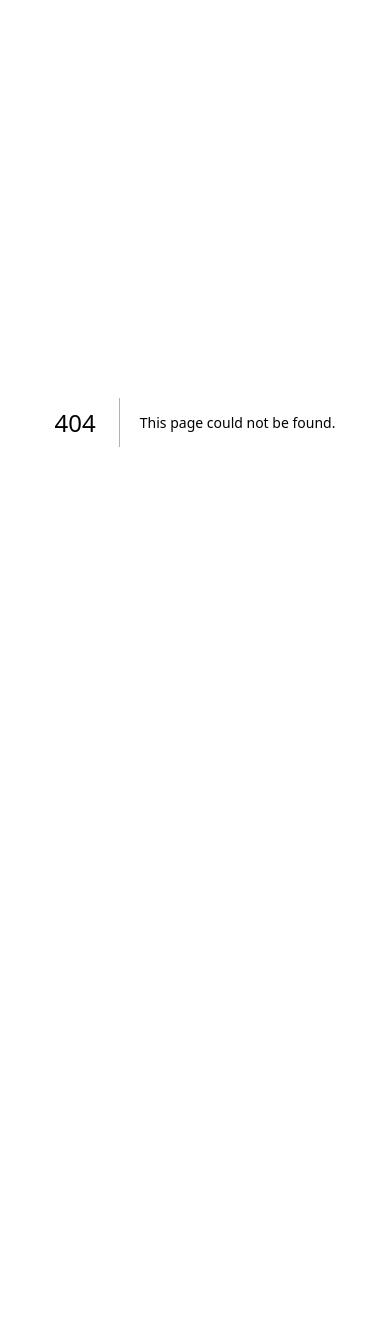
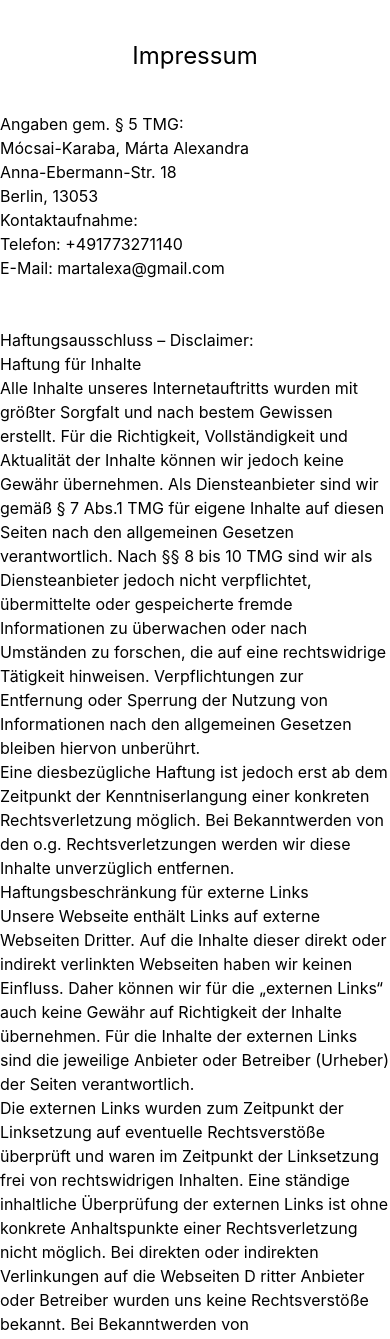
Before and after one commit to martalexaa/my-portfolio, a Next.js app: page /impressum in a window 390 px wide. Before the commit this address had no page. Shown: the top 1339 px of the page. Before the commit the page ends 844 px from the top, so only its background shows below. Built offline with nearby package versions, Linux system fonts and the light colour scheme.

Commit message:
Added impressum, impr. responsiveness

```diff
--- /dev/null
+++ b/pages/impressum.js
@@ -0,0 +1,83 @@
+// pages/impressum.js
+
+import React from 'react';
+
+const Impressum = () => {
+    return (
+        <>
+            <div>
+                <h1 className="text-center py-10 text-2xl">Impressum</h1>
+                <h2>Angaben gem. § 5 TMG:</h2>
+                <p>
+                    Mócsai-Karaba, Márta Alexandra
+                    <br />
+                    Anna-Ebermann-Str. 18
+                    <br />
+                    Berlin, 13053
+                </p>
+                <h2>Kontaktaufnahme:</h2>
+                <p>
+                    Telefon: +491773271140
+                    <br />
+                    E-Mail: martalexa@gmail.com
+                </p>
+                <br />
+                <br />
+                <h2>Haftungsausschluss – Disclaimer:</h2>
+                <h3>Haftung für Inhalte</h3>
+                <p>
+                    Alle Inhalte unseres Internetauftritts wurden mit größter Sorgfalt und nach bestem Gewissen erstellt. Für die
+                    Richtigkeit, Vollständigkeit und Aktualität der Inhalte können wir jedoch keine Gewähr übernehmen. Als
+                    Diensteanbieter sind wir gemäß § 7 Abs.1 TMG für eigene Inhalte auf diesen Seiten nach den allgemeinen Gesetzen
+                    verantwortlich. Nach §§ 8 bis 10 TMG sind wir als Diensteanbieter jedoch nicht verpflichtet, übermittelte oder
+                    gespeicherte fremde Informationen zu überwachen oder nach Umständen zu forschen, die auf eine rechtswidrige
+                    Tätigkeit hinweisen. Verpflichtungen zur Entfernung oder Sperrung der Nutzung von Informationen nach den
+                    allgemeinen Gesetzen bleiben hiervon unberührt.
+                </p>
+                <p>
+                    Eine diesbezügliche Haftung ist jedoch erst ab dem Zeitpunkt der Kenntniserlangung einer konkreten
+                    Rechtsverletzung möglich. Bei Bekanntwerden von den o.g. Rechtsverletzungen werden wir diese Inhalte
+                    unverzüglich entfernen.
+                </p>
+                <h3>Haftungsbeschränkung für externe Links</h3>
+                <p>
+                    Unsere Webseite enthält Links auf externe Webseiten Dritter. Auf die Inhalte dieser direkt oder indirekt
+                    verlinkten Webseiten haben wir keinen Einfluss. Daher können wir für die „externen Links“ auch keine Gewähr
+                    auf Richtigkeit der Inhalte übernehmen. Für die Inhalte der externen Links sind die jeweilige Anbieter oder
+                    Betreiber (Urheber) der Seiten verantwortlich.
+                </p>
+                <p>
+                    Die externen Links wurden zum Zeitpunkt der Linksetzung auf eventuelle Rechtsverstöße überprüft und waren im
+                    Zeitpunkt der Linksetzung frei von rechtswidrigen Inhalten. Eine ständige inhaltliche Überprüfung der externen
+                    Links ist ohne konkrete Anhaltspunkte einer Rechtsverletzung nicht möglich. Bei direkten oder indirekten
+                    Verlinkungen auf die Webseiten D
+                    ritter Anbieter oder Betreiber wurden uns keine Rechtsverstöße bekannt. Bei Bekanntwerden von Rechtsverletzungen werden wir jedoch derartige Links unverzüglich entfernen.
+                </p>
+                <h3>Urheberrecht</h3>
+                <p>
+                    Die auf unserer Webseite veröffentlichten Inhalte, Werke und bereitgestellten Informationen unterliegen dem deutschen Urheberrecht. Jede Art der Vervielfältigung, Bearbeitung, Verbreitung, Einspeicherung und jede Art der Verwertung außerhalb der Grenzen des Urheberrechts bedarf der vorherigen schriftlichen Zustimmung des jeweiligen Urhebers bzw. Autors. Die unerlaubte Vervielfältigung oder Weitergabe einzelner Inhalte oder kompletter Seiten ist nicht gestattet und strafbar.
+                </p>
+                <h3>Datenschutz</h3>
+                <p>
+                    Die Nutzung unserer Webseite ist in der Regel ohne Angabe personenbezogener Daten möglich. Soweit auf unseren Seiten personenbezogene Daten (beispielsweise Name, Anschrift oder E-Mail-Adressen) erhoben werden, erfolgt dies, soweit möglich, stets auf freiwilliger Basis. Diese Daten werden ohne Ihre ausdrückliche Zustimmung nicht an Dritte weitergegeben.
+                </p>
+                <p>
+                    Wir weisen darauf hin, dass die Datenübertragung im Internet (z.B. bei der Kommunikation per E-Mail) Sicherheitslücken aufweisen kann. Ein lückenloser Schutz der Daten vor dem Zugriff durch Dritte ist nicht möglich.
+                </p>
+                <h3>Änderungen der Datenschutzerklärung</h3>
+                <p>
+                    Wir behalten uns vor, diese Datenschutzerklärung anzupassen, damit sie stets den aktuellen rechtlichen Anforderungen entspricht oder um Änderungen unserer Leistungen in der Datenschutzerklärung umzusetzen, z.B. bei der Einführung neuer Services. Für Ihren erneuten Besuch gilt dann die neue Datenschutzerklärung.
+                </p>
+                <h3>Kontakt</h3>
+                <p>
+                    Falls Sie Fragen, Anregungen oder Bedenken hinsichtlich dieser Datenschutzerklärung oder der Verarbeitung Ihrer Daten haben, kontaktieren Sie uns bitte unter folgender E-Mail-Adresse: [E-Mail-Adresse].
+                </p>
+                <p>
+                    Stand: [Aktuelles Datum]
+                </p>
+            </div>
+        </>
+    )
+}
+
+export default Impressum;
--- a/pages/index.js
+++ b/pages/index.js
@@ -12,8 +12,10 @@ import marta from "../public/marta-foto.jpg";
 import web1 from "../public/web-1.jpg";
 import web2 from "../public/web-2.jpg";
 import web3 from "../public/web-3.png";
-import { BrowserRouter as Router, Routes, Route, Link } from 'react-router-dom';
+import Link from 'next/link'
+
 import Navbar from "./navbar";
+import Impressum from "./impressum"
 
 export default function Home() {
   return (
@@ -25,42 +27,40 @@ export default function Home() {
         <link rel="icon" href="/favicon.ico" />
       </Head>
       <Navbar />
-      <main className="bg-white px-5 md:px-20 lg:px-40 ">
-        <section className="min-h-screen text-center p-10" id="home">
+      <main className="bg-white px-2 md:px-20 lg:px-40">
+        <section className="min-h-screen text-center p-5 md:p-4 pt:p-10" id="home">
           <div className="text-center p-10">
-            <h2 className="text-4xl py-10 md:text-6xl text-red-500 font-bold">Hello World!</h2>
-            <h3 className="text-2xl py-2 md:text-2xl">I'm a web developer. I love to create beautiful and functional apps and websites!</h3>
+            <h2 className="text-4xl py-5 md:py-7 lg:py-10 md:text-5xl text-red-500 font-bold">Hello World!</h2>
+            <h3 className="text-xl md:text-2xl">I'm a web developer. I love to create beautiful and functional apps and websites!</h3>
           </div>
           <div >
-            <Image src={marta} alt="a photo of me" className="w-45 h-45 mx-auto m-10 rounded-full relative overflow-hidden lg:w-80 lg:h-80" />
+            <Image src={marta} alt="a photo of me" className="w-52 h-52 mx-auto rounded-full relative overflow-hidden md:w-60 md:h-60 lg:w-80 lg:h-80" />
           </div>
-          <div className="text-4xl flex justify-center gap-16 py-3 text-gray-600">
+          <div className="text-4xl flex justify-center gap-16 pt-7 text-gray-600">
             <a href="https://github.com/martalexaa" target="blank"><AiFillGithub /></a>
-            <a href="https://www.linkedin.com/in/m%C3%A1rta-alexandra-m%C3%B3csai-karaba-a3610b" target="blank"><AiFillLinkedin /></a>
+            <a href="https://www.linkedin.com/in/marta-karaba-a3610b240/" target="blank"><AiFillLinkedin /></a>
             <a href="https://twitter.com/MartaKaraba" target="blank"><AiFillTwitterCircle /></a>
           </div>
         </section>
 
         <section id="about">
           <div className="lg:px-40 text-center pt-6">
+            <h3 className="text-4xl md:text-5xl pt-20 pb-10 text-center text-red-500 font-bold">About me</h3>
             <h3 className="text-3xl lg:text-4xl px-5 py-10 text-sky-800 font-medium">My name is Marta. Nice to meet you.</h3>
             <p className="text-md py-2 leading-8 pb-10 lg:text-xl">
-              I'm currently seeking a hybrid full-time position in Berlin or remote work from anywhere.</p>
+              I am currently seeking a hybrid full-time position in Berlin or remote work from anywhere.</p>
             <p className="text-md py-2 leading-8 pb-10 lg:text-xl">
-              My goal is to bring expertise and passion for web development to a team that values collaboration,
-              creativity, and continuous learning.
-              I'm committed to delivering high-quality, maintainable, and efficient code.
-              Dedicated to staying up-to-date with the latest tools and technologies,
-              I approach every challenge with curiosity and enthusiasm.
-              As a team player, I'm eager to learn from and contribute to my colleagues,
-              while maintaining a high level of independence and demand for quality in my work.
-              Do you want to know more about me? <a href="#" className="text-red-500">Download my resume</a>.
+              I am a certified front-end developer with a background in customer service and freelance translation, proficient in HTML, CSS, JavaScript, and TypeScript.
+              My experience includes building beautiful and functional apps using the MERN stack.
+              I am eager to work further to improve my skills and make a positive impact in the world as part of a collaborative team.
+              Curious to learn more about me? <a href="#" className="text-red-500 cursor-pointer underline">Download my resume</a> or keep scrolling.
+
             </p>
           </div>
         </section>
 
         <section id="dev-skills">
-          <h3 className="text-4xl lg:text-6xl py-20 pt-10 text-center text-red-500 font-bold">My Toolbox</h3>
+          <h3 className="text-3xl md:text-4xl py-20 pt-10 text-center text-sky-800 font-bold">My Toolbox</h3>
           <div className="flex justify-center p-30">
             <div className="text-center flex flex-row flex-wrap justify-start mb-8 lg:w-2/5">
               <div className="m-1 p-2 flex-grow bg-gray-700 text-white uppercase text-xl">html</div>
@@ -130,7 +130,7 @@ export default function Home() {
         </section>
         <section id="work">
           <div>
-            <h3 className="text-4xl lg:text-6xl py-20 text-center text-red-500 font-bold px-0 mx-0">My Works</h3>
+            <h3 className="text-4xl md:text-5xl pt-20 pb-10 text-center text-red-500 font-bold">My Works</h3>
           </div>
           <div className="flex flex-col gap-10 py-10 lg:flex-row lg:flex-wrap text-white">
 
@@ -204,27 +204,27 @@ export default function Home() {
 
         <section id="contact">
           <div className="">
-            <h3 className="text-4xl lg:text-6xl py-20 text-center text-red-500 font-bold">Contact</h3>
+            <h3 className="text-4xl md:text-5xl pt-20 pb-10 text-center text-red-500 font-bold">Contact</h3>
             <div className="p-30 text-center my-20 h-96">
-              <h3 className="text-3xl lg:text-4xl p-5  text-sky-800 font-medium">Are you interested in working with me? Let's get in touch!</h3>
-              <ul className="my-20 text-xl">
-                <li className="mb-4">martalexa@gmail.com</li>
-                <li className="mb-4">Skype: live:martalexa_2</li>
-                <li className="mb-4">+49 1234567</li>
+              <h3 className="text-xl md:text-3xl p-5  text-sky-800 font-medium">Are you interested in working with me? Let's get in touch!</h3>
+              <ul className="py-20 text-xl">
+                <li className="pb-4">martalexa@gmail.com</li>
+                <li className="pb-4">Skype: live:martalexa_2</li>
+                <li className="pb-4">+49 1773271140</li>
               </ul>
-              <div className="text-4xl flex justify-center gap-16 py-3 text-gray-600">
+              <div className="text-4xl py-5 flex justify-center gap-10 md:gap-16 text-gray-600">
                 <a href="https://github.com/martalexaa" target="blank"><AiFillGithub /></a>
-                <a href="https://www.linkedin.com/in/m%C3%A1rta-alexandra-m%C3%B3csai-karaba-a3610b" target="blank"><AiFillLinkedin /></a>
+                <a href="https://www.linkedin.com/in/marta-karaba-a3610b240/" target="blank"><AiFillLinkedin /></a>
                 <a href="https://twitter.com/MartaKaraba" target="blank"><AiFillTwitterCircle /></a>
               </div>
             </div>
           </div>
         </section>
 
-        <section className="mb-5 ">
-          <div className="p-30 text-center m-30 h-50 relative text-gray-600">
-            <p>Created with Next.js and Tailwind CSS by Marta Karaba.</p>
-            <a href="#" className="underline">Impressum</a>
+        <section className="py-5">
+          <div className="text-center text-gray-600">
+            <p className="text-xs">Created with Next.js and Tailwind CSS by Marta Karaba.</p>
+            <Link href="/impressum" className="underline cursor-pointer">Impressum</Link>
           </div>
         </section>
       </main>
```
